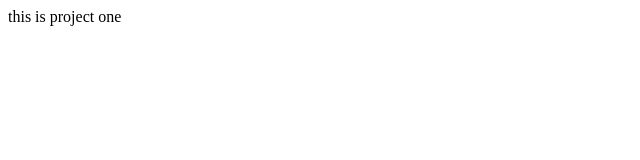
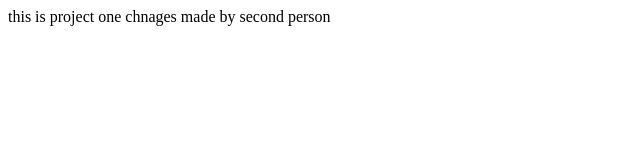
Before and after one commit to Rajasekhar2205/gitbugfix, a plain HTML site: page index.html in a window 1280 px wide. Shown: the whole page, without its empty margins (0-640 px from the left). Drawn offline with Linux system fonts and the light colour scheme.

Commit message:
bugs fixed

```diff
--- a/index.html
+++ b/index.html
@@ -7,5 +7,6 @@
 </head>
 <body>
     this is project one
+    chnages made by second person
 </body>
 </html>
```
